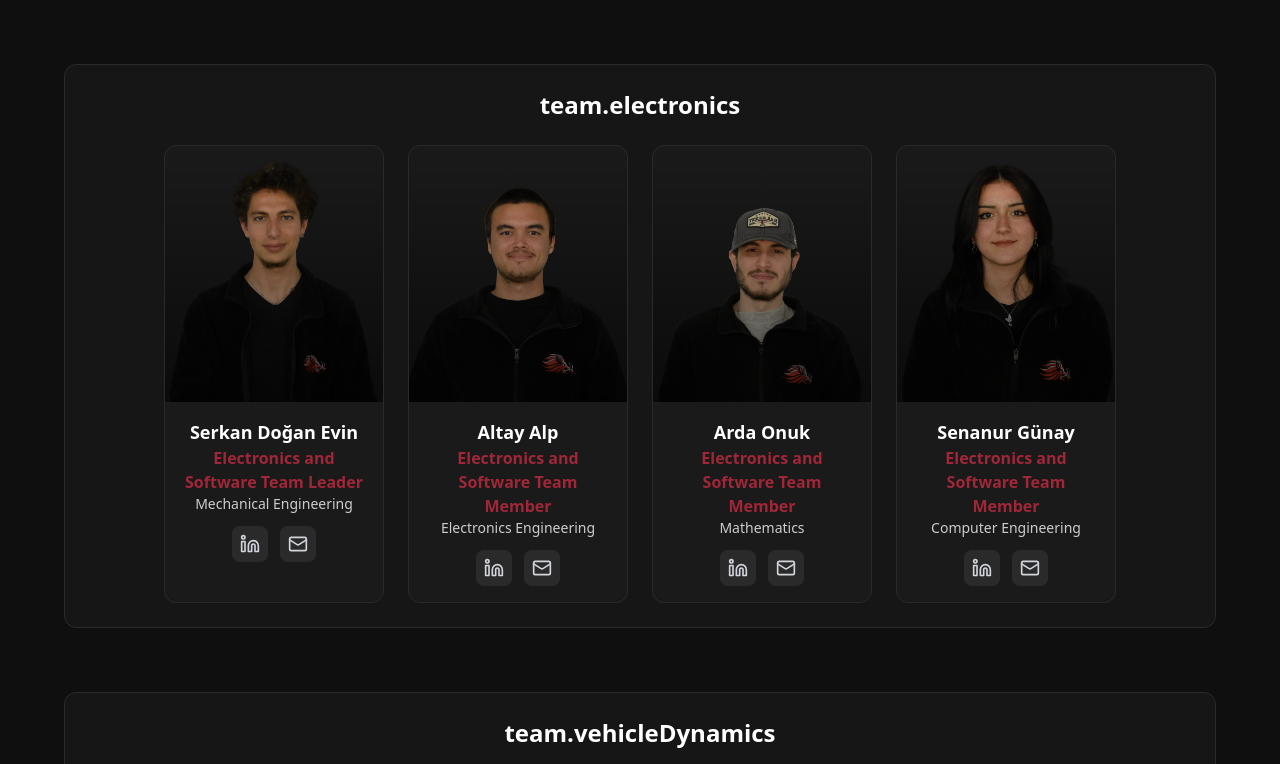
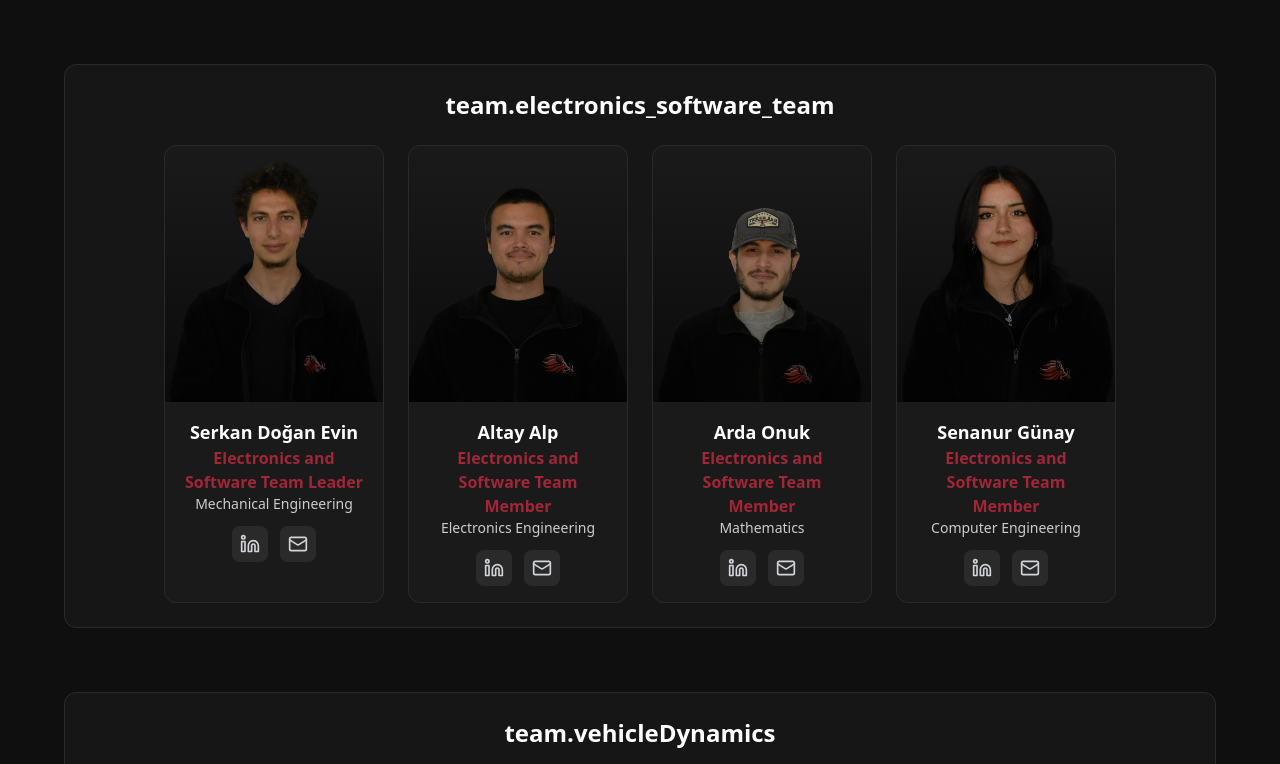
Before and after one commit to SerkanEvin/iztechweb2, a React (Vite) app: page / in a window 1280 px wide. Shown: the part 3396-4160 px from the top of the page. Built offline with nearby package versions, Linux system fonts and the light colour scheme.

Commit message:
Update Team.tsx

```diff
--- a/src/components/Team.tsx
+++ b/src/components/Team.tsx
@@ -360,7 +360,7 @@ const Team = () => {
 
   const TEAM_CATEGORY_MAP: Record<string, string> = {
     team_captain: t('team.teamCaptain'),
-    electronics_software_team: t('team.electronics'),
+    electronics_software_team: t('team.electronics_software_team'),
     vehicle_dynamics_team: t('team.vehicleDynamics'),
     chassis_ergonomics_team: t('team.chassis'),
     powertrain_team: t('team.powertrain'),
```
